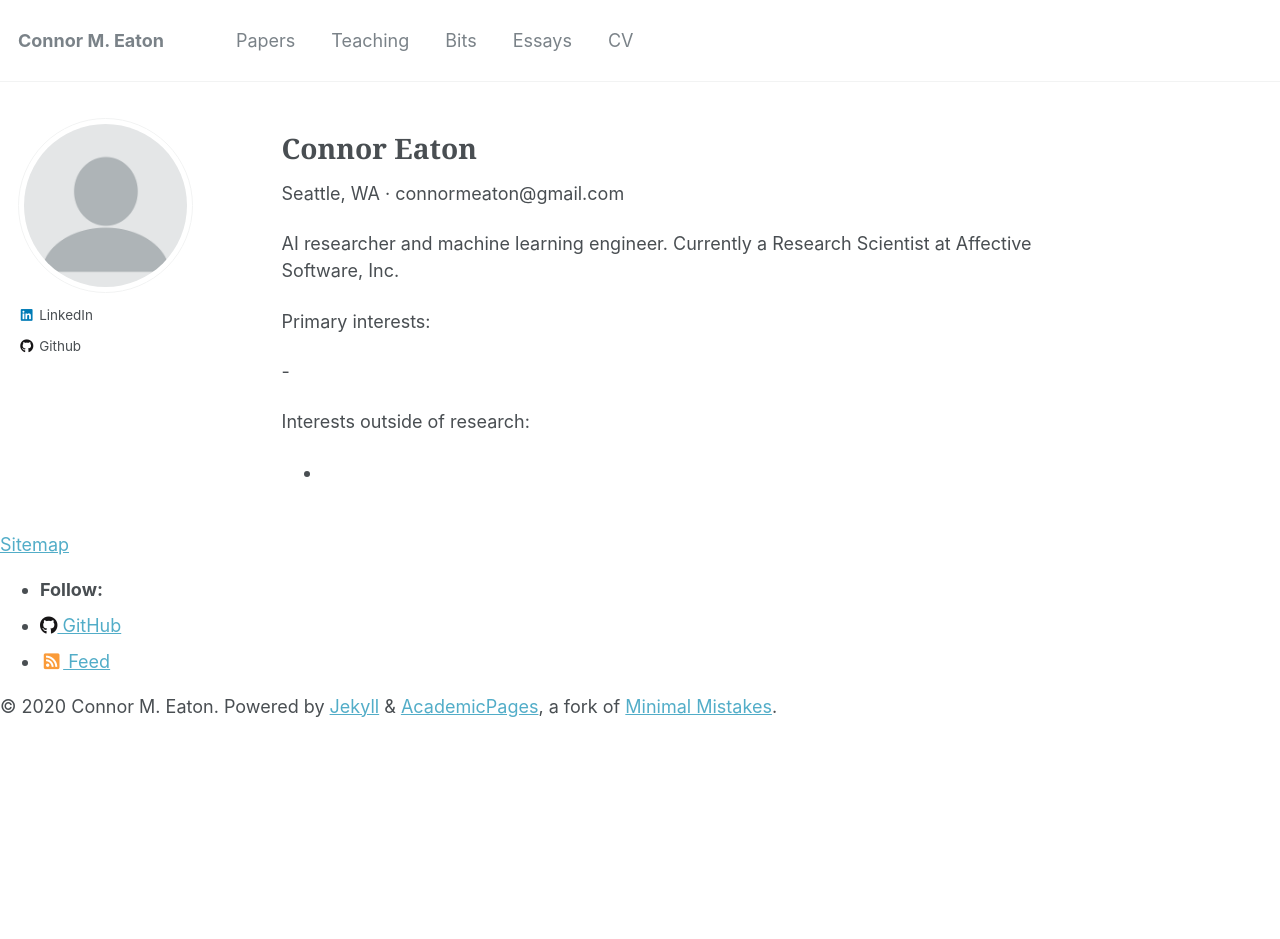
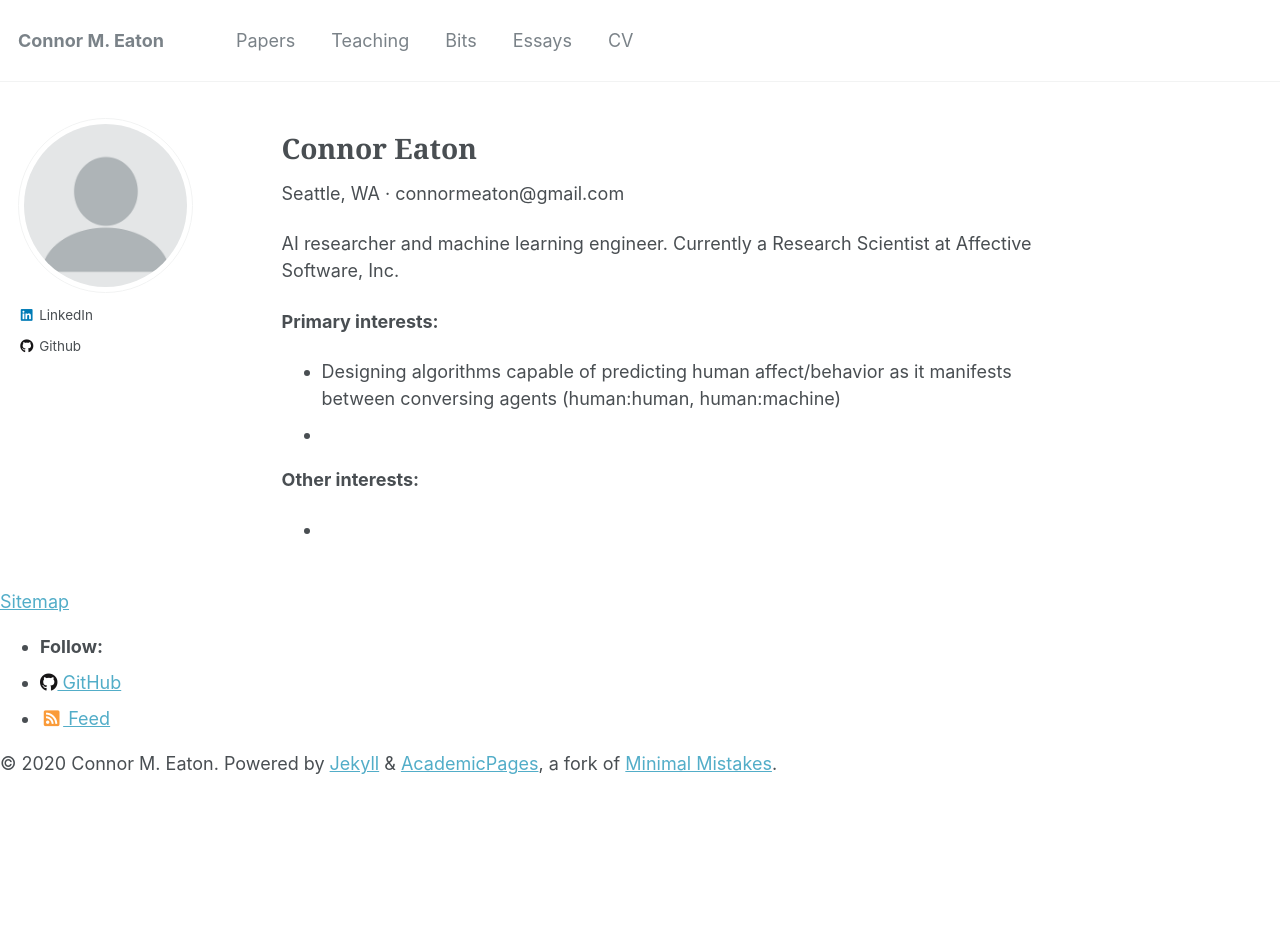
Before and after one commit to connormeaton/connormeaton.github.io, a Jekyll site: the page built from _pages/about.md, in a window 1280 px wide. Built offline with Jekyll 4.4.1, drawn with Linux system fonts in a browser that asks for light colours; before the commit the page ends 900 px from its top, so only the background shows below that.

Commit message:
Update about.md

```diff
--- a/_pages/about.md
+++ b/_pages/about.md
@@ -13,10 +13,11 @@ Seattle, WA · connormeaton@gmail.com
 
 AI researcher and machine learning engineer. Currently a Research Scientist at Affective Software, Inc.
 
-Primary interests:
+**Primary interests:**
+  - Designing algorithms capable of predicting human affect/behavior as it manifests between conversing agents (human:human, human:machine)
+  -
+
+
+**Other interests:**
 
   -
-
-Interests outside of research:
-
-  -
```
